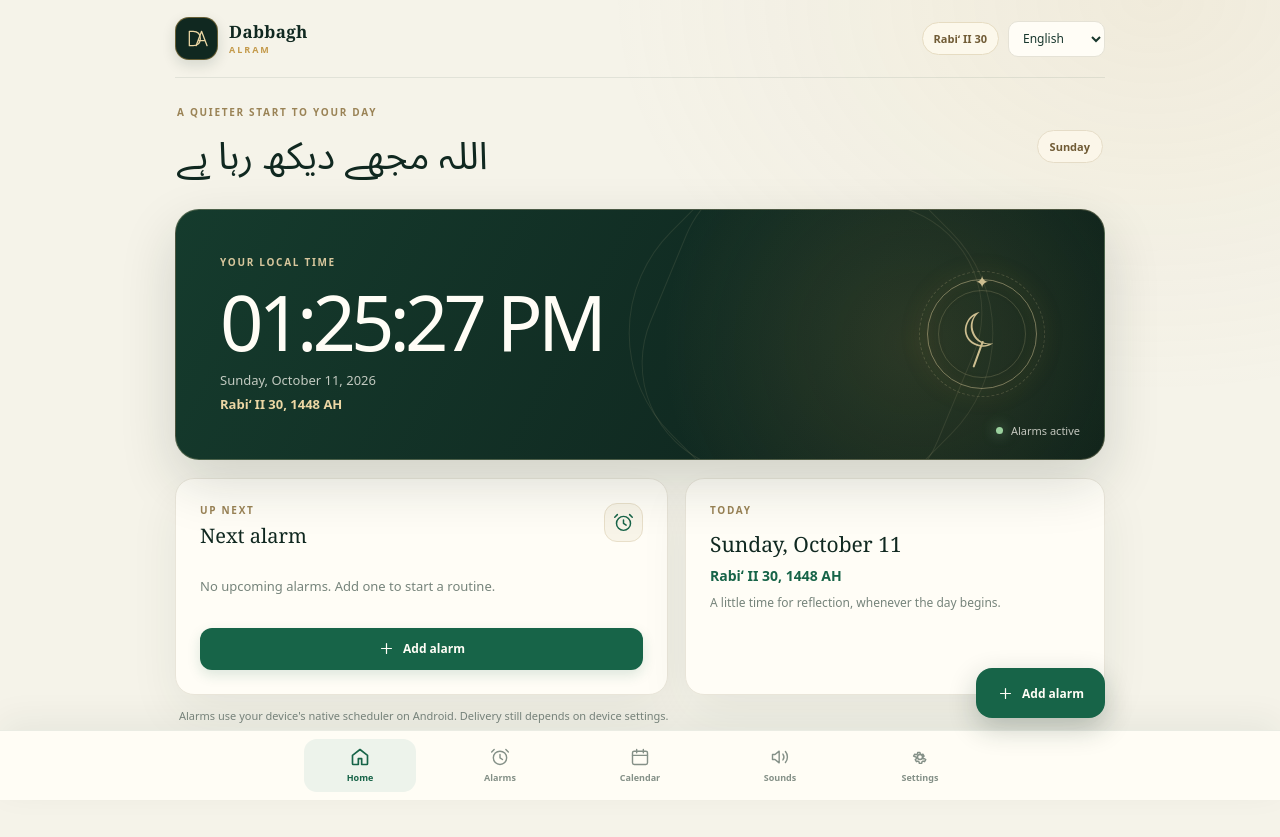
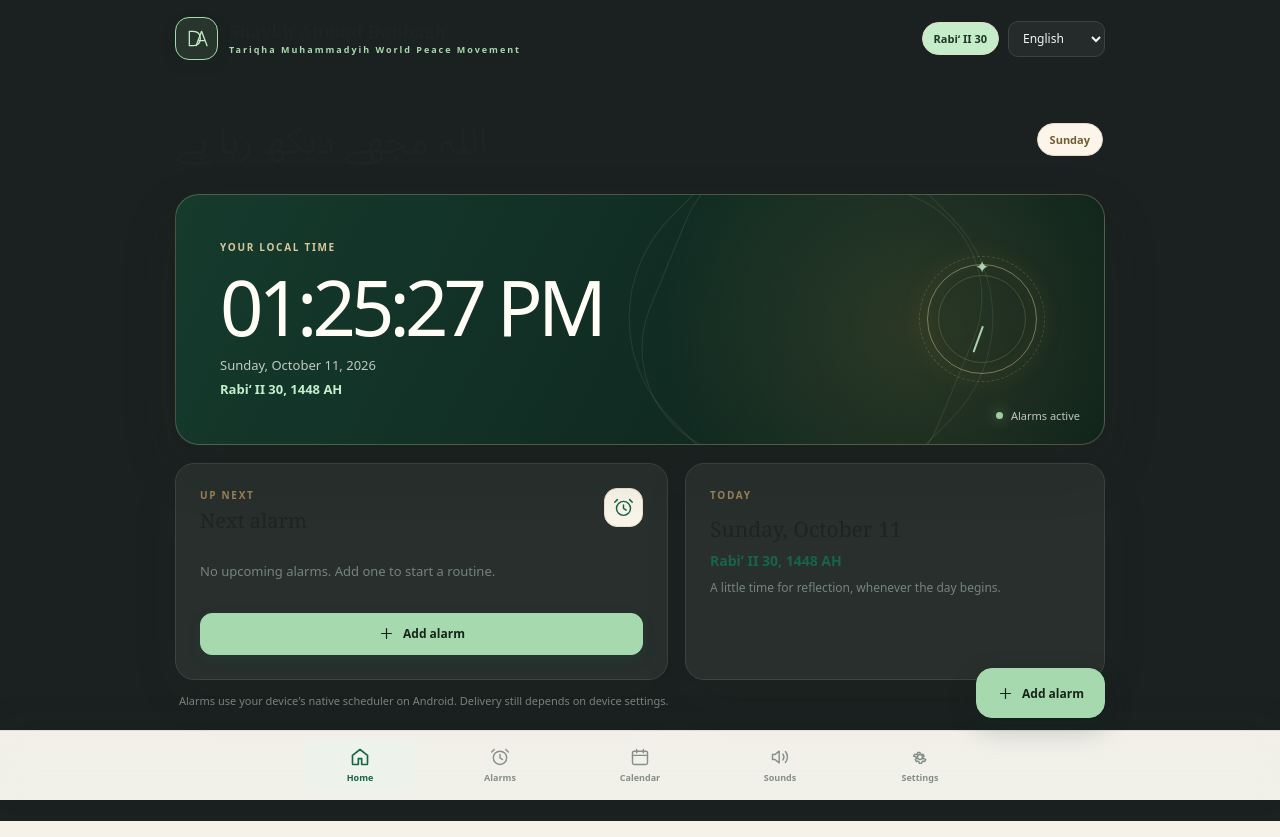
Before and after one commit to younas7467/Alram, a website: page index.html in a window 1280 px wide. Drawn offline with Linux system fonts and the light colour scheme.

Commit message:
Update Dabbagh Alram header and theme

```diff
--- a/index.html
+++ b/index.html
@@ -31,7 +31,7 @@
           <span class="brand-mark" aria-hidden="true">
             <svg viewBox="0 0 64 64"><path d="M15 15h9c12 0 17 7 17 17S36 49 24 49h-9z"/><path d="m31 49 13-34 13 34m-21-12h16"/></svg>
           </span>
-          <span class="brand-copy"><strong>Dabbagh</strong><small>ALRAM</small></span>
+          <span class="brand-copy"><strong>Shaykh Ahmad Dabbagh</strong><small>Tariqha Muhammadyih World Peace Movement</small></span>
         </a>
         <div class="header-actions">
           <span class="hijri-chip" id="header-hijri" aria-label="Hijri date">—</span>
@@ -51,7 +51,7 @@
         <section class="view is-active" id="view-home" data-view="home" aria-labelledby="home-title">
           <div class="welcome-row">
             <div>
-              <p class="eyebrow" data-i18n="homeEyebrow">A QUIETER START TO YOUR DAY</p>
+              <p class="eyebrow" data-i18n="homeEyebrow" hidden></p>
               <h1 class="urdu-heading" id="home-title" lang="ur" dir="rtl">اللہ مجھے دیکھ رہا ہے</h1>
             </div>
             <span class="today-pill" id="today-label">Today</span>
@@ -61,7 +61,7 @@
             <div class="clock-art" aria-hidden="true">
               <span class="clock-art-ring"></span>
               <span class="clock-art-star">✦</span>
-              <span class="clock-art-crescent">☾</span>
+              <span class="clock-art-crescent" hidden></span>
               <span class="clock-art-line"></span>
             </div>
             <div class="clock-copy">
--- a/style.css
+++ b/style.css
@@ -418,3 +418,65 @@ h2 { color: var(--forest); }
 @media (prefers-reduced-motion: reduce) {
   *, *::before, *::after { scroll-behavior: auto !important; animation-duration: .01ms !important; animation-iteration-count: 1 !important; transition-duration: .01ms !important; }
 }
+
+/* DABBAGH ALRAM — Dark Grey + Light Green Theme */
+:root {
+  --forest: #1d2423;
+  --gold: #a6d9ad;
+  --gold-light: #c5edca;
+  --paper: #252b2a;
+  --ink: #f3f6f3;
+  --line: #3b4440;
+}
+
+body {
+  background: #1b2120;
+  color: #f3f6f3;
+}
+
+.surface,
+.surface-next-card,
+.surface-date-card,
+article {
+  background-color: #282f2d;
+  border-color: #3b4440;
+  color: #f3f6f3;
+}
+
+.button-primary,
+button.button-primary {
+  background: #a6d9ad;
+  color: #17231b;
+  border-color: #a6d9ad;
+}
+
+button:hover {
+  filter: brightness(1.06);
+}
+
+.brand-mark {
+  background: #28352d;
+  border-color: #a6d9ad;
+}
+
+.brand-mark svg {
+  stroke: #c5edca;
+}
+
+.hijri-chip {
+  color: #203427;
+  background: #c5edca;
+}
+
+input,
+select,
+textarea {
+  background: #252b2a;
+  color: #f3f6f3;
+  border-color: #46534b;
+}
+
+::selection {
+  background: #a6d9ad;
+  color: #17231b;
+}
```
